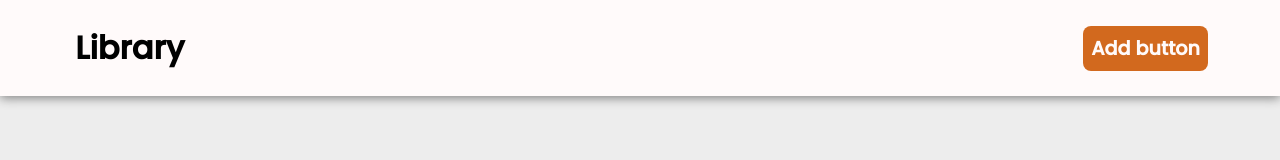
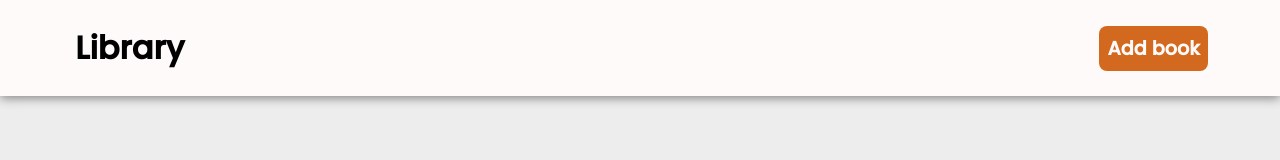
Before and after one commit to biribas/odin-library, a plain HTML site: page index.html in a window 1280 px wide. Shown: the top 160 px of the page. Drawn offline with Linux system fonts and the light colour scheme; some icons are missing.

Commit message:
Fix misword in header button

```diff
--- a/index.html
+++ b/index.html
@@ -17,7 +17,7 @@
     <div class="header-content">
       <h1 class="logo"><i class="ph-books"></i>Library</h1>
       <button class="ph-plus-bold" id="add-book-button">
-        <span id="add-book-button-text">Add button</span>
+        <span id="add-book-button-text">Add book</span>
       </button>
     </div>
   </header>
```
